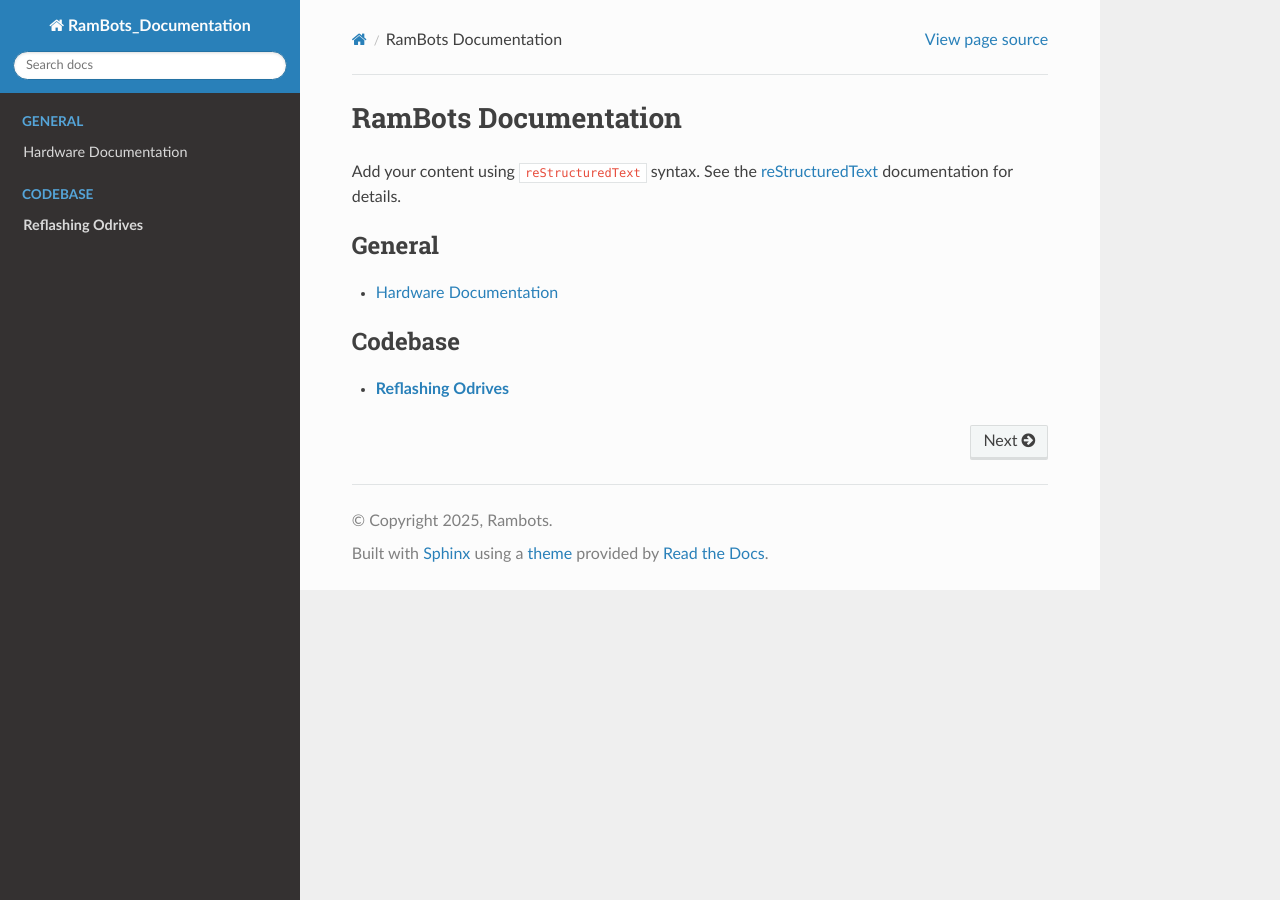
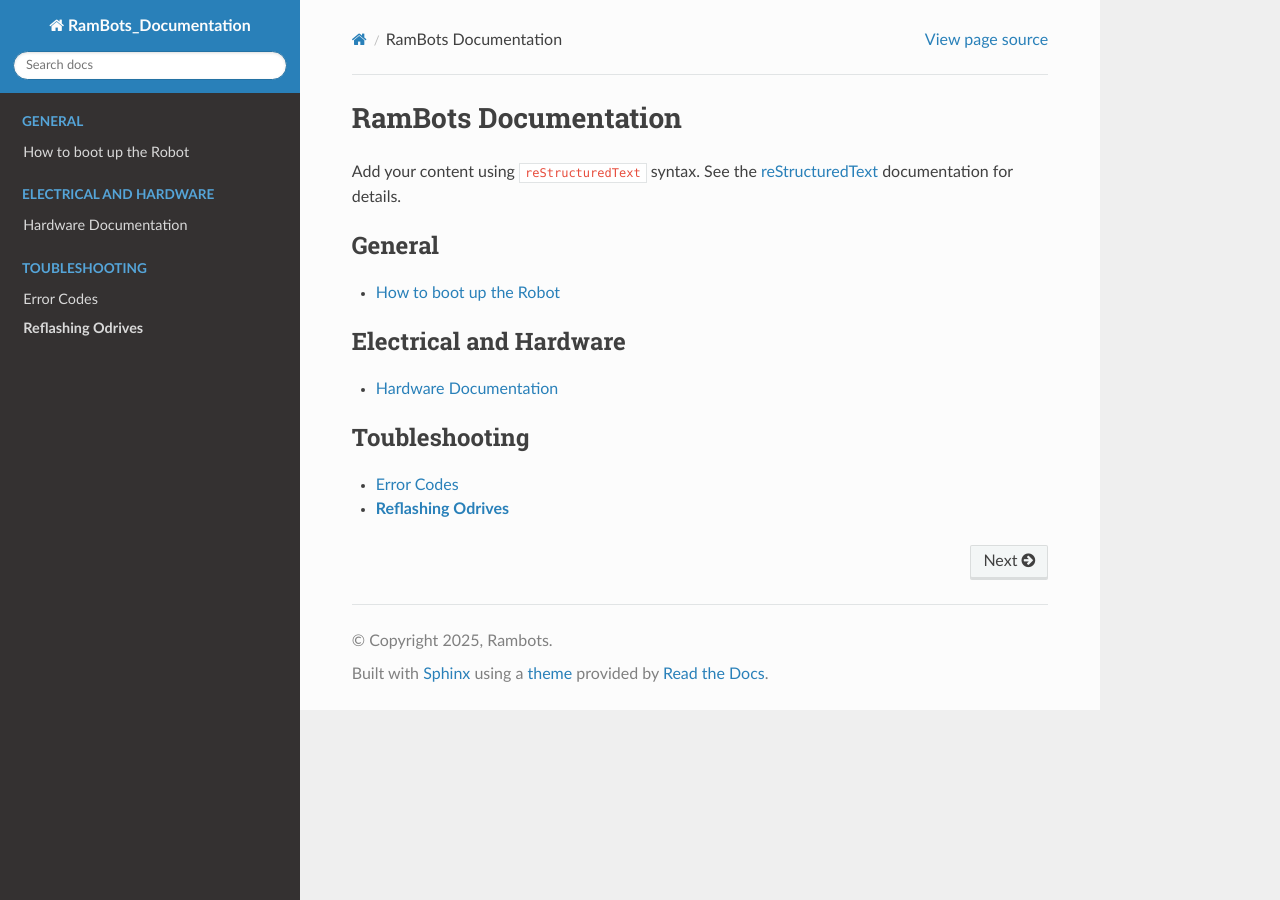
Before and after one commit to RAMBotsCSU/RamBots-Documentation, a Sphinx documentation site: the page built from source/index.rst, in a window 1280 px wide. Built offline with Sphinx 7.4.7 and the Read the Docs theme 3.1.0, drawn with Linux system fonts in a browser that asks for light colours.

Commit message:
added document files

```diff
--- /dev/null
+++ b/source/bootup.rst
@@ -0,0 +1,2 @@
+How to boot up the Robot
+========================
--- /dev/null
+++ b/source/error_codes.rst
@@ -0,0 +1,2 @@
+Error Codes
+===========
--- a/source/index.rst
+++ b/source/index.rst
@@ -14,17 +14,20 @@ documentation for details.
    :maxdepth: 2
    :caption: General
 
-   hardware_doc
+   bootup
 
 .. toctree::
    :maxdepth: 1
    :caption: Codebase
 
-   reflash_odrive
+
 
 .. toctree::
    :maxdepth: 1
-   :caption: Electrical
+   :caption: Electrical and Hardware
+
+   hardware_doc
+
 
 .. toctree::
    :maxdepth: 1
@@ -37,3 +40,6 @@ documentation for details.
 .. toctree::
    :maxdepth: 1
    :caption: Toubleshooting
+
+   error_codes
+   reflash_odrive
--- a/source/reflash_odrive.rst
+++ b/source/reflash_odrive.rst
@@ -1,8 +1,8 @@
 **Reflashing Odrives**
 ========================================================================================================================
 (If motors do not go into closed loop and Odrive will not connect, reflashing may be a temp fix)
-1. Install STM32CubeProgrammer software
-      `here <https://www.st.com/en/development-tools/stm32cubeprog.html>`__
+
+1. Install STM32CubeProgrammer software `here <https://www.st.com/en/development-tools/stm32cubeprog.html>`__
 
 2. Download appropriate firmware version `here <https://docs.odriverobotics.com/releases/firmware>`__
       (Current version used is 0.5.5, firmware file found
```
